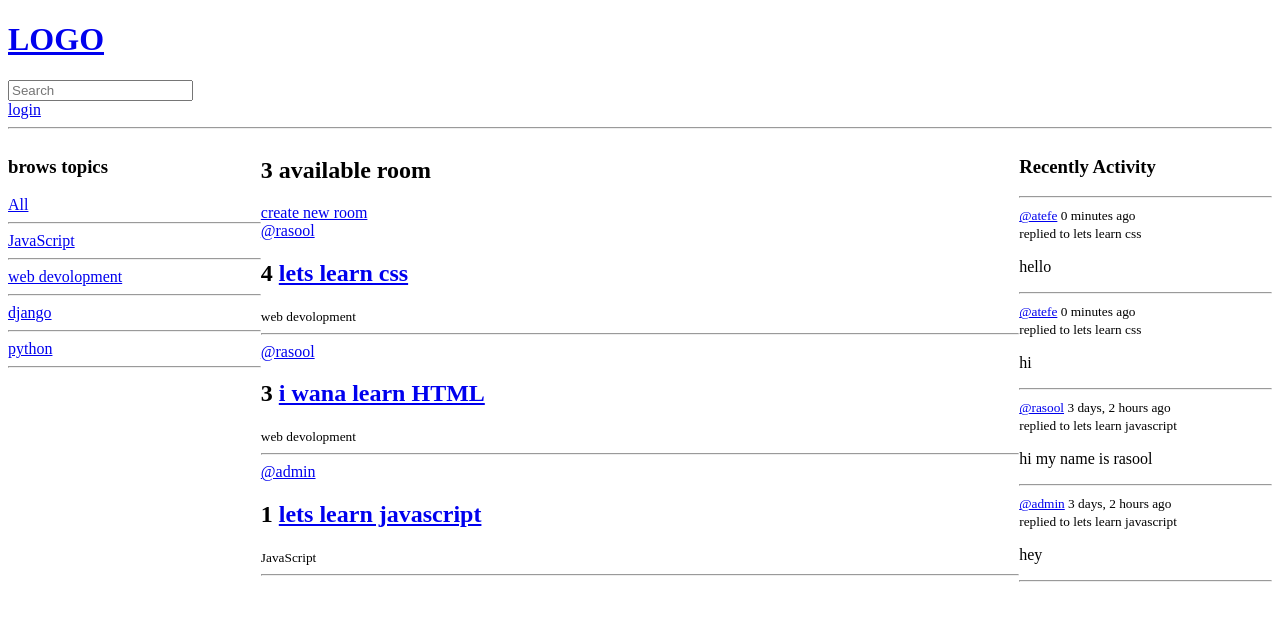
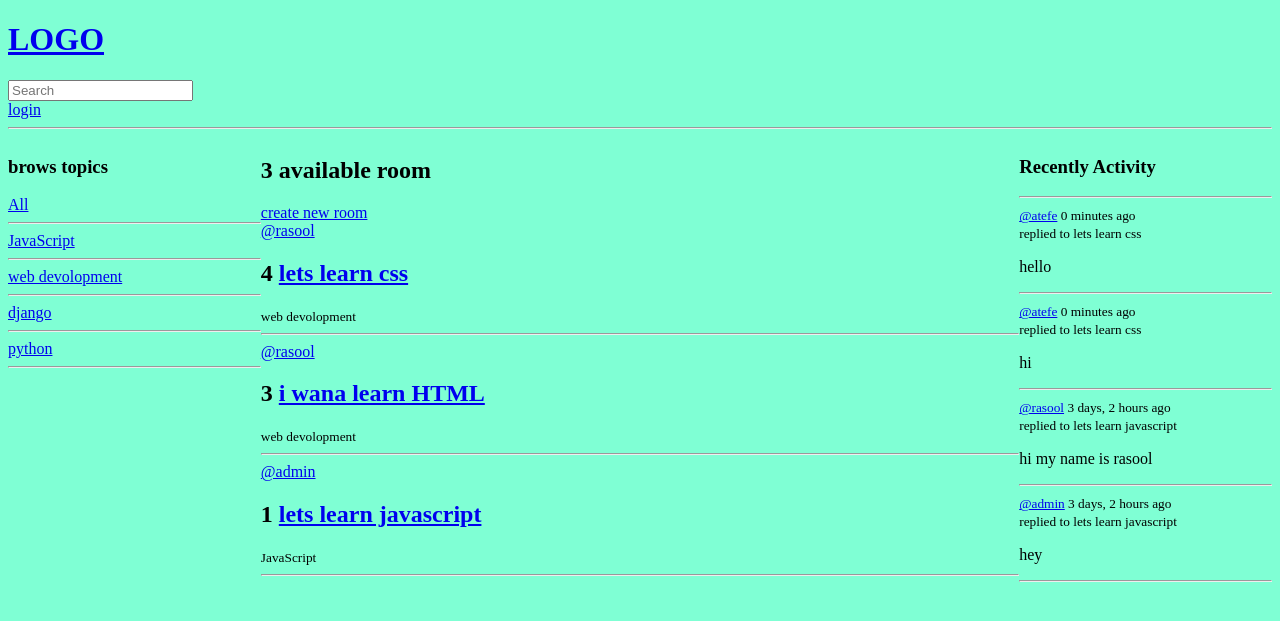
Before and after one commit to rasool-ahad/study-bodies-website, a Django app: page / in a window 1280 px wide. Shown: the top 621 px of the page. Run offline with Django 4.2, Linux system fonts and the light colour scheme; data comes from the database, SQL or seed files in the repository.

Commit message:
create static files

```diff
--- /dev/null
+++ b/studybud/static/styles/main.css
@@ -0,0 +1,3 @@
+body{
+    background-color: aquamarine;
+}
--- a/studybud/studybud/settings.py
+++ b/studybud/studybud/settings.py
@@ -120,7 +120,9 @@ USE_TZ = True
 # https://docs.djangoproject.com/en/4.2/howto/static-files/
 
 STATIC_URL = 'static/'
-
+STATICFILES_DIRS = [
+    BASE_DIR / 'static'
+]
 # Default primary key field type
 # https://docs.djangoproject.com/en/4.2/ref/settings/#default-auto-field
 
--- a/studybud/templates/main.html
+++ b/studybud/templates/main.html
@@ -1,8 +1,10 @@
 <!DOCTYPE html>
+{% load static  %}
 <html lang="en">
 <head>
     <meta charset="UTF-8">
     <meta name="viewport" content="width=device-width, initial-scale=1.0">
+    <link rel="stylesheet" href="{% static 'styles/main.css' %}">
     <title>Document</title>
 </head>
 <body>
```
Also changed, not shown: studybud/static/styles/main.html (deleted).
